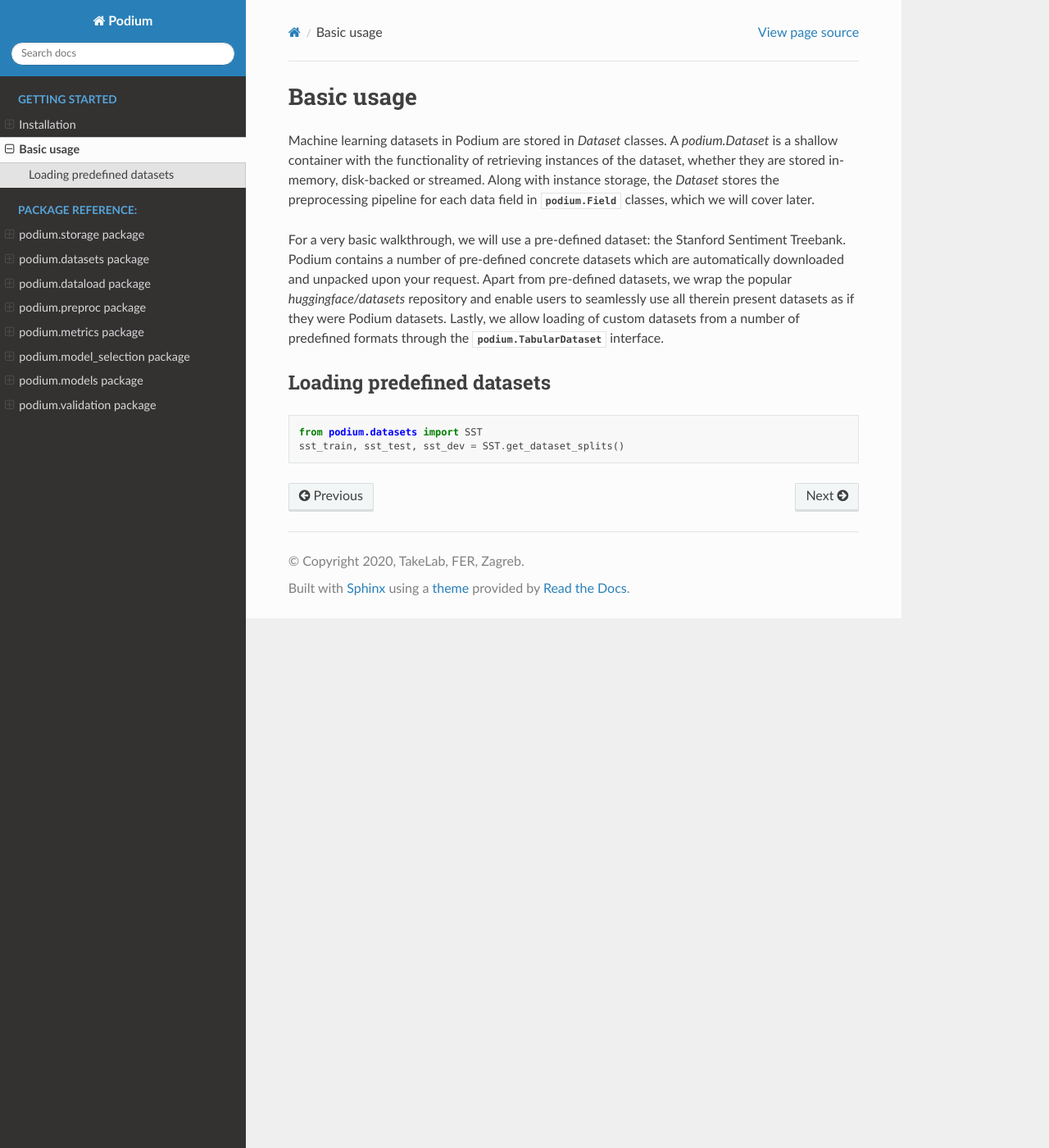
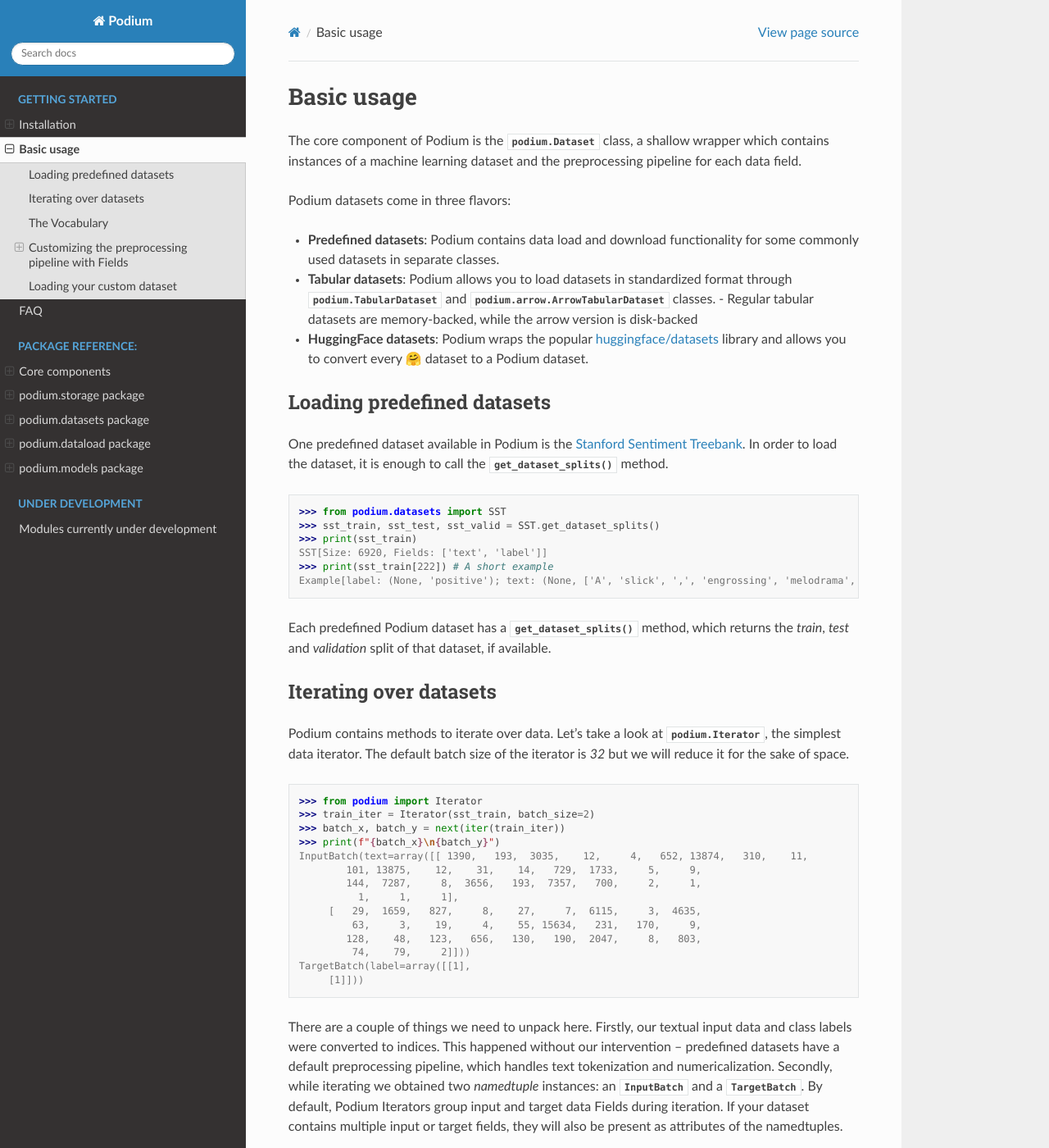
Before and after one commit to TakeLab/podium, a Sphinx documentation site: the page built from docs/source/basic_usage.rst, in a window 1280 px wide and 1400 px high. Shown: the whole window at 82% size. Built offline with Sphinx 7.4.7 and the Read the Docs theme 2.0.0, drawn with Linux system fonts in a browser that asks for light colours; pages that are not in the unit, such as notebooks, are missing from menus; some of the changed text lies outside the part shown.

Commit message:
Sync current state of docs

```diff
--- a/docs/source/basic_usage.rst
+++ b/docs/source/basic_usage.rst
@@ -1,15 +1,98 @@
+
 Basic usage
 ============
 
-Machine learning datasets in Podium are stored in `Dataset` classes. A `podium.Dataset` is a shallow container with the functionality of retrieving instances of the dataset, whether they are stored in-memory, disk-backed or streamed. Along with instance storage, the `Dataset` stores the preprocessing pipeline for each data field in :py:class:`podium.Field` classes, which we will cover later.
+The core component of Podium is the :class:`podium.Dataset` class, a shallow wrapper which contains instances of a machine learning dataset and the preprocessing pipeline for each data field.
 
-For a very basic walkthrough, we will use a pre-defined dataset: the Stanford Sentiment Treebank. Podium contains a number of pre-defined concrete datasets which are automatically downloaded and unpacked upon your request. Apart from pre-defined datasets, we wrap the popular `huggingface/datasets` repository and enable users to seamlessly use all therein present datasets as if they were Podium datasets. Lastly, we allow loading of custom datasets from a number of predefined formats through the :py:class:`podium.TabularDataset` interface.
+Podium datasets come in three flavors:
 
+- **Predefined datasets**: Podium contains data load and download functionality for some commonly used datasets in separate classes.
+- **Tabular datasets**: Podium allows you to load datasets in standardized format through :class:`podium.TabularDataset` and :class:`podium.arrow.ArrowTabularDataset` classes.
+  - Regular tabular datasets are memory-backed, while the arrow version is disk-backed
+- **HuggingFace datasets**: Podium wraps the popular `huggingface/datasets <https://github.com/huggingface/datasets>`__ library and allows you to convert every 🤗 dataset to a Podium dataset.
 
 Loading predefined datasets
 ----------------------------
 
+One predefined dataset available in Podium is the `Stanford Sentiment Treebank <https://nlp.stanford.edu/sentiment/treebank.html>`__. In order to load the dataset, it is enough to call the :meth:`get_dataset_splits` method.
+
 .. code-block:: python
 
-  from podium.datasets import SST
-  sst_train, sst_test, sst_dev = SST.get_dataset_splits()
+  >>> from podium.datasets import SST
+  >>> sst_train, sst_test, sst_valid = SST.get_dataset_splits()
+  >>> print(sst_train)
+  SST[Size: 6920, Fields: ['text', 'label']]
+  >>> print(sst_train[222]) # A short example
+  Example[label: (None, 'positive'); text: (None, ['A', 'slick', ',', 'engrossing', 'melodrama', '.'])]
+
+Each predefined Podium dataset has a :meth:`get_dataset_splits` method, which returns the `train`, `test` and `validation` split of that dataset, if available.
+
+Iterating over datasets
+------------------------
+
+Podium contains methods to iterate over data. Let's take a look at :class:`podium.Iterator`, the simplest data iterator. The default batch size of the iterator is `32` but we will reduce it for the sake of space.
+
+.. code-block:: python
+
+  >>> from podium import Iterator
+  >>> train_iter = Iterator(sst_train, batch_size=2)
+  >>> batch_x, batch_y = next(iter(train_iter))
+  >>> print(f"{batch_x}\n{batch_y}")
+  InputBatch(text=array([[ 1390,   193,  3035,    12,     4,   652, 13874,   310,    11,
+          101, 13875,    12,    31,    14,   729,  1733,     5,     9,
+          144,  7287,     8,  3656,   193,  7357,   700,     2,     1,
+            1,     1,     1],
+       [   29,  1659,   827,     8,    27,     7,  6115,     3,  4635,
+           63,     3,    19,     4,    55, 15634,   231,   170,     9,
+          128,    48,   123,   656,   130,   190,  2047,     8,   803,
+           74,    79,     2]]))
+  TargetBatch(label=array([[1],
+       [1]]))
+
+
+There are a couple of things we need to unpack here. Firstly, our textual input data and class labels were converted to indices. This happened without our intervention -- predefined datasets have a default preprocessing pipeline, which handles text tokenization and numericalization.
+Secondly, while iterating we obtained two `namedtuple` instances: an :class:`InputBatch` and a :class:`TargetBatch`. By default, Podium Iterators group input and target data Fields during iteration. If your dataset contains multiple input or target fields, they will also be present as attributes of the namedtuples.
+
+Let us now take a closer look how Podium does the text to index conversion.
+
+The Vocabulary
+---------------
+
+We saw earlier that our dataset has two Fields: text and label. We will touch on what exactly Fields are later, but for now let's retrieve and print them out.
+
+.. code-block:: python
+  :emphasize-lines: 3
+
+  >>> text_field, label_field = sst_train.fields
+  >>> print(f"{text_field}\n{label_field}")
+  Field[name: text, is_target: False, vocab: Vocab[finalized: True, size: 16284]]
+  LabelField[name: label, is_target: True, vocab: Vocab[finalized: True, size: 2]]
+
+Inside each of these two fields we can see a :class:`podium.storage.Vocab` class, which is used for numericalization (converting tokens to indices). A Vocab is mainly defined by two maps: the string-to-index mapping :attr:`podium.storage.Vocab.stoi` and the index-to-string mapping :attr:`podium.storage.Vocab.itos`.
+
+In the previous code block we can see that the Vocab for the ``text`` field has a size of 16282. The Vocab by default includes all the tokens present in the dataset, whichever their frequency might be. There are two ways to control the size of your vocabulary:
+
+1. Setting the minimum frequency (inclusive) for a token to be used in a Vocab: the :attr:`podium.storage.Vocab.min_freq` argument
+2. Setting the maximum size of the Vocab: the :attr:`podium.storage.Vocab.max_size` argument
+
+You might want to limit the size of your Vocab for larger datasets. To do so, define your own vocabulary as follows:
+
+.. code-block:: python
+
+  >>> from podium import Vocab
+  >>> small_vocabulary = Vocab(max_size=5000, min_freq=3)
+
+In order to use this new Vocab with a dataset, we need to get familiar with Fields.
+
+
+Customizing the preprocessing pipeline with Fields
+--------------------------------------------------
+
+Data processing in Podium is wholly encapsulated in the flexible :class:`podium.storage.Field` class. Default Fields are already defined in the `get_dataset_splits` method of SST, but you can easily redefine and customize them.
+
+LabelField
+^^^^^^^^^^^^^^^^^^^^^^^^^^^
+
+
+Loading your custom dataset
+----------------------------
--- a/docs/source/conf.py
+++ b/docs/source/conf.py
@@ -38,11 +38,12 @@
               'sphinx.ext.doctest',
               'sphinx.ext.viewcode',
               'sphinx.ext.autosummary',
-              'recommonmark'
+              'recommonmark',
+              'sphinx_copybutton'
               ]
 
 source_suffix = ['.rst', '.md']
-
+autodoc_typehints = 'none'
 
 # Add any paths that contain templates here, relative to this directory.
 templates_path = ['_templates']
@@ -59,6 +60,7 @@
 # The theme to use for HTML and HTML Help pages.  See the documentation for
 # a list of builtin themes.
 #
+
 html_theme = 'sphinx_rtd_theme'
 
 html_theme_options = {
--- /dev/null
+++ b/docs/source/faq.rst
@@ -0,0 +1,2 @@
+FAQ
+====
--- /dev/null
+++ b/docs/source/under_development.rst
@@ -0,0 +1,2 @@
+Modules currently under development
+===================================
```
Also changed, not shown: docs/source/core_components.rst (added, +41 -0 lines), docs/source/index.rst (+11 -7 lines), docs/source/podium.metrics.rst (deleted, +0 -19 lines), docs/source/podium.model_selection.rst (deleted, +0 -16 lines), docs/source/podium.models.impl.blcc.rst (deleted, +0 -19 lines), docs/source/podium.models.impl.eurovoc_models.rst (deleted, +0 -19 lines), docs/source/podium.models.impl.rst (deleted, +0 -44 lines), docs/source/podium.preproc.lemmatizer.rst (deleted, +0 -19 lines), docs/source/podium.preproc.rst (deleted, +0 -52 lines), docs/source/podium.preproc.stemmer.rst (deleted, +0 -19 lines), docs/source/podium.storage.rst (+0 -39 lines), docs/source/podium.validation.rst (deleted, +0 -28 lines), 1 other file.
